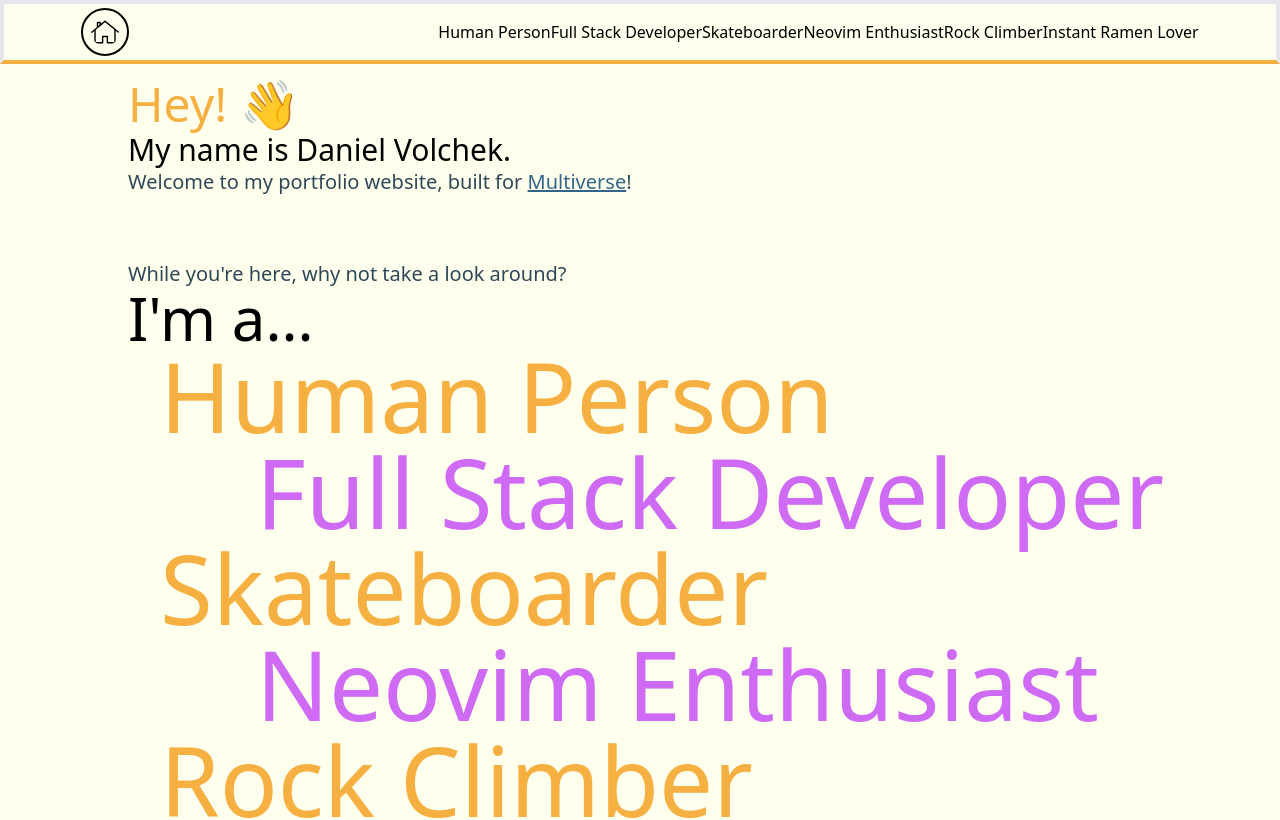
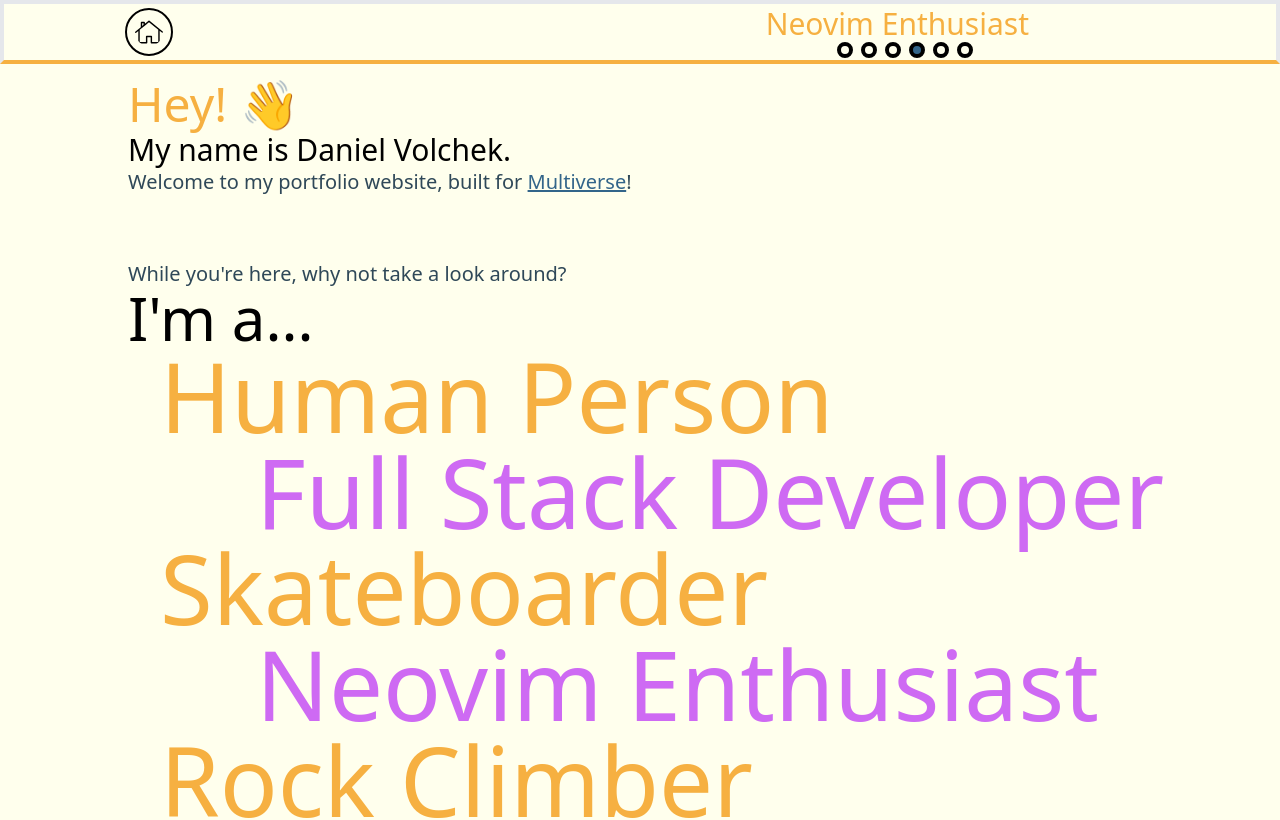
Before and after one commit to DanielVolchek/multiverse_portfolio, a Next.js app: page / in a window 1280 px wide. Shown: the top 820 px of the page. Built offline with nearby package versions, Linux system fonts and the light colour scheme.

Commit message:
added carousel to nav to keep it small

```diff
--- /dev/null
+++ b/src/components/linkCarousel.tsx
@@ -0,0 +1,102 @@
+import Link from "next/link";
+import { useEffect, useState } from "react";
+import { Redirections } from "./redirect";
+
+const MovementTime = 1500;
+
+const linkCarousel = () => {
+  const [currentIndex, setCurrentIndex] = useState(0);
+  const [remainingTime, setRemainingTime] = useState(MovementTime);
+
+  const setIndexFromDot = (index: number) => {
+    // add delay of 1 second after pressing a button
+    const DELAY = 1000;
+    setCurrentIndex(index);
+    setRemainingTime(MovementTime + DELAY);
+  };
+
+  useEffect(() => {
+    const TICK = 10;
+
+    const timeout = setTimeout(() => {
+      setRemainingTime((remainingTime) => remainingTime - TICK);
+      if (remainingTime <= 0) {
+        setCurrentIndex(
+          (currentIndex) => (currentIndex + 1) % Redirections.length
+        );
+        setRemainingTime(MovementTime);
+      }
+    }, TICK);
+
+    return () => {
+      clearTimeout(timeout);
+    };
+  }, [remainingTime]);
+
+  return (
+    <div className="flex flex-col items-center w-[500px] min-w-max">
+      <Link
+        className={`text-3xl ${
+          currentIndex % 2 === 0 ? "text-thulianpink" : "text-hunyadiyellow"
+        } hover:underline mr-8
+pl-4
+          `}
+        href={Redirections[currentIndex].path}
+      >
+        {Redirections[currentIndex].name}
+      </Link>
+      <DotContainer
+        currentIndex={currentIndex}
+        setCurrentIndex={setIndexFromDot}
+      />
+    </div>
+  );
+};
+
+type DotContainerProps = {
+  currentIndex: number;
+  setCurrentIndex: (index: number) => void;
+};
+const DotContainer = ({ currentIndex, setCurrentIndex }: DotContainerProps) => {
+  return (
+    <div className="flex gap-2">
+      {Redirections.map((_, index) => {
+        return (
+          <Dot
+            currentIndex={currentIndex}
+            dotIndex={index}
+            key={index}
+            setCurrentIndex={setCurrentIndex}
+          />
+        );
+      })}
+    </div>
+  );
+};
+
+const Dot = ({
+  currentIndex,
+  dotIndex,
+  setCurrentIndex,
+}: {
+  currentIndex: number;
+  dotIndex: number;
+  setCurrentIndex: (index: number) => void;
+}) => {
+  const pressedDot = () => {
+    setCurrentIndex(dotIndex);
+  };
+
+  return (
+    <div
+      className={`rounded-full w-4 h-4 ${
+        currentIndex === dotIndex
+          ? "bg-lapizlazuli"
+          : "bg-none hover:bg-teal-100"
+      } border-solid border-4 border-black cursor-pointer `}
+      onClick={pressedDot}
+    ></div>
+  );
+};
+
+export default linkCarousel;
--- a/src/components/nav.tsx
+++ b/src/components/nav.tsx
@@ -1,6 +1,6 @@
 import { motion } from "framer-motion";
 import Link from "next/link";
-import { Redirections } from "./redirect";
+import LinkCarousel from "./linkCarousel";
 
 const Header = () => {
   return (
@@ -9,7 +9,7 @@ const Header = () => {
         <HomeButton />
       </motion.div>
       <p></p>
-      <Links />
+      <LinkCarousel />
     </header>
   );
 };
@@ -54,14 +54,14 @@ const HomeButton = () => {
   );
 };
 
-const Links = () => {
-  return (
-    <div>
-      {Redirections.map(({ name, path }) => {
-        return <Link href={path}>{name}</Link>;
-      })}
-    </div>
-  );
-};
+// const Links = () => {
+//   return (
+//     <div>
+//       {Redirections.map(({ name, path }) => {
+//         return <Link href={path}>{name}</Link>;
+//       })}
+//     </div>
+//   );
+// };
 
 export default Header;
```
